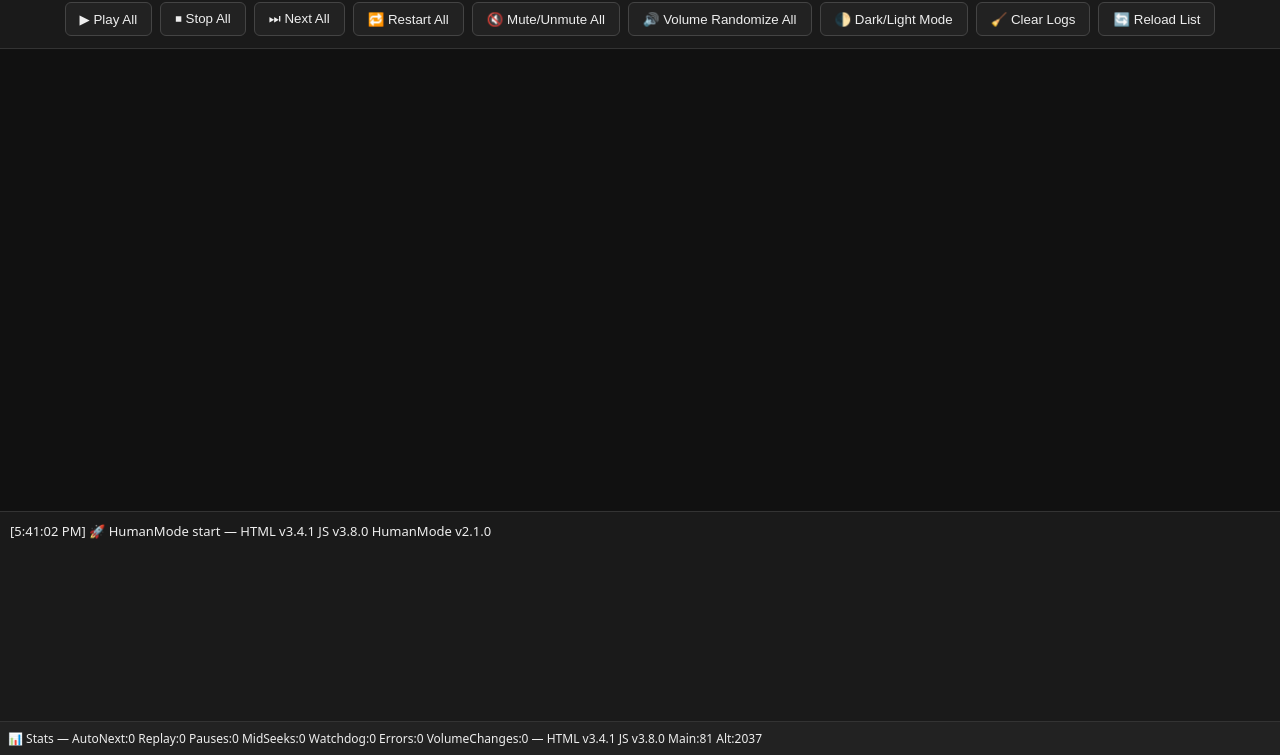
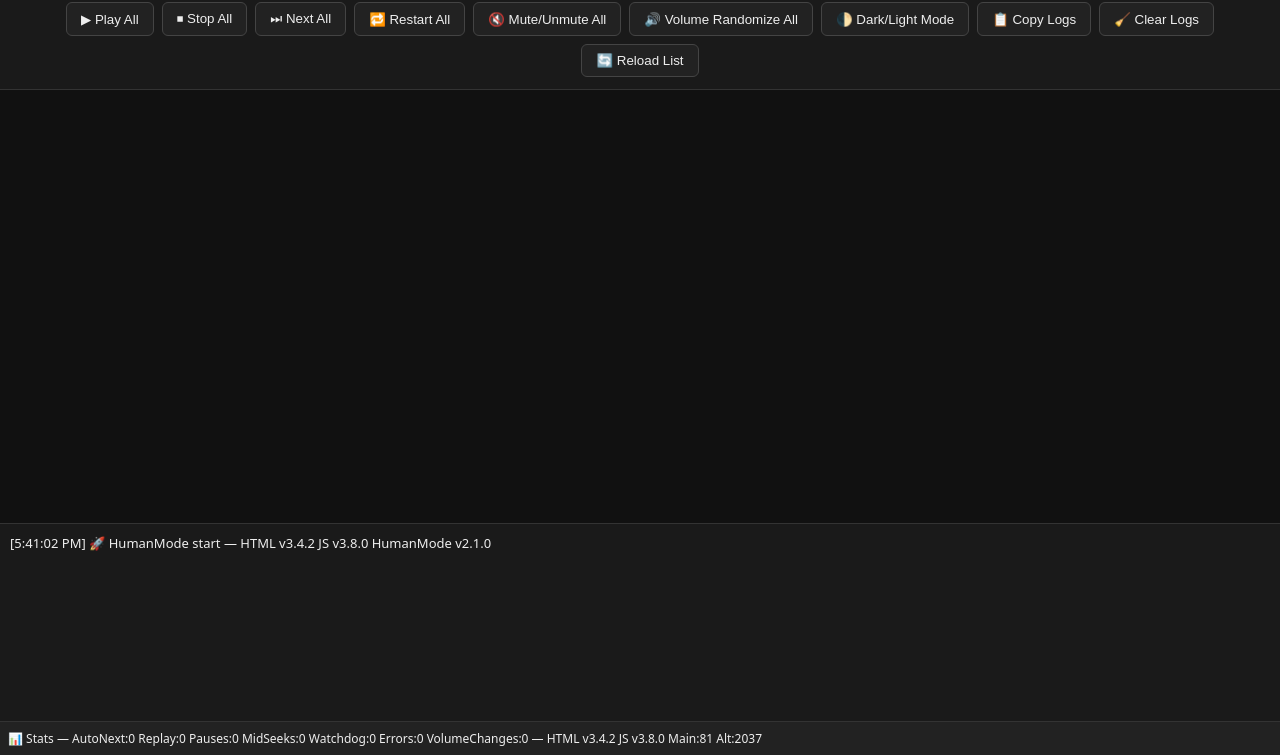
Before and after one commit to DeadManWalkingTO/Educational-Content, a plain HTML site: page index.html in a window 1280 px wide. Shown: the part 45-800 px from the top of the page. Drawn offline with Linux system fonts and the light colour scheme; a script that the page names is missing.

Commit message:
Update index.html

```diff
--- a/index.html
+++ b/index.html
@@ -4,7 +4,7 @@
   <meta charset="utf-8" />
   <title>Educational Content</title>
   <meta name="viewport" content="width=device-width, initial-scale=1" />
-  <meta name="html-version" content="v3.4.1" />
+  <meta name="html-version" content="v3.4.2" />
   <link rel="icon" type="image/x-icon" href="./favicon.ico">
   <style>
     body {
@@ -62,6 +62,7 @@
       <button onclick="toggleMuteAll()">🔇 Mute/Unmute All</button>
       <button onclick="randomizeVolumeAll()">🔊 Volume Randomize All</button>
       <button onclick="toggleTheme()">🌓 Dark/Light Mode</button>
+      <button onclick="copyLogs()">📋 Copy Logs</button>
       <button onclick="clearLogs()">🧹 Clear Logs</button>
       <button onclick="reloadList()">🔄 Reload List</button>
     </div>
```
